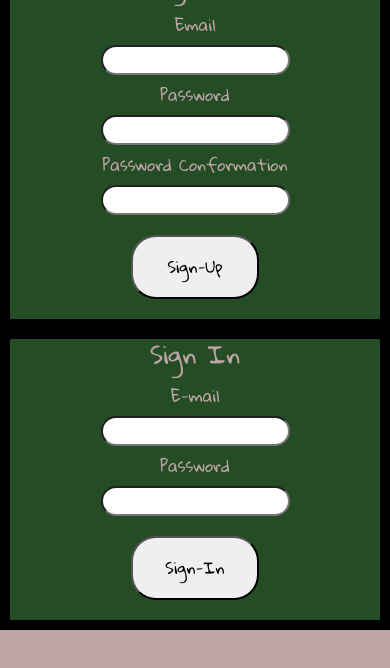
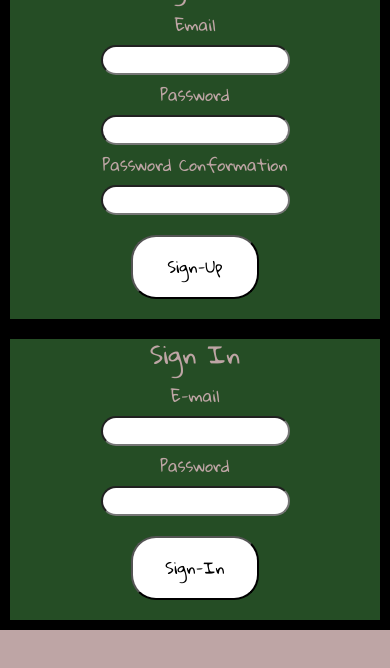
Before and after one commit to arnau321/Tic-Tac-Toe-client, a website built with webpack: page index.html in a window 390 px wide. Shown: the part 118-786 px from the top of the page. Built offline with nearby package versions, Linux system fonts and the light colour scheme.

Commit message:
Adjust style for resizing
Address issue with iPhone deployment.  Buttons colors washed out.

```diff
--- a/app/styles/index.scss
+++ b/app/styles/index.scss
@@ -68,9 +68,10 @@ input, button {
     margin-top: 0;
     height: 100%;
   }
-  input[type=submit], input[type=button] {
-    width: 8em;  height: 4em;
-
+  input[type=submit] {
+    width: 8em;
+    height: 4em;
+    background-color: white;
   }
   .box {
     font-size: 70px;
@@ -84,10 +85,15 @@ input, button {
     width: 35%;
     margin: 0;
     font-size: auto;
+    background-color: white;
+  }
+  #start-game{
+    background-color: white;
   }
   h1 {
     font-size: 35px;
     margin-top: 25px;
   }
 
+
 }
```
